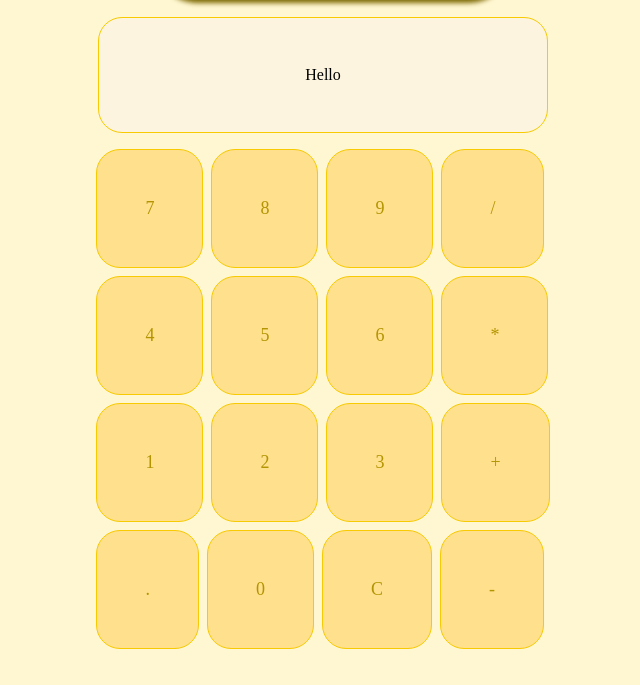
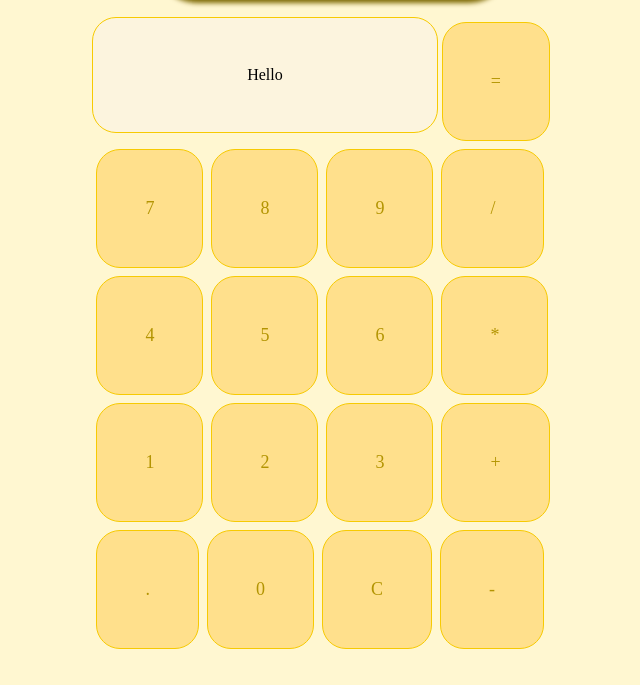
Before and after one commit to OmarAliOfficial/calculator, a plain HTML site: page index.html in a window 1280 px wide. Shown: the part 166-851 px from the top of the page, without its empty margins (317-957 px from the left). Drawn offline with Linux system fonts and the light colour scheme.

Commit message:
Updated equals button

```diff
--- a/index.html
+++ b/index.html
@@ -9,7 +9,10 @@
 </head>
 <body>
     <div class="title">Calculator</div>
-    <div class="top">Hello</div>
+    <div class="top">
+        <div class="screen">Hello</div>
+        <div class="item">=</div>
+    </div>
     <div class="bottom">
         <div class="r">
             <div class="item">7</div>
--- a/styles.css
+++ b/styles.css
@@ -45,7 +45,19 @@ body{
 }
 
 .top{
-    padding: 48px 206px;
+    /* padding: 48px 154px;
+    border: 1px solid #f7ca02;
+    border-radius: 24px;
+    margin-bottom: 12px;
+    background-color: #fcf4de; */
+
+    display: flex;
+    align-items: center;
+    justify-content: space-between;
+}
+
+.screen{
+    padding: 48px 154px;
     border: 1px solid #f7ca02;
     border-radius: 24px;
     margin-bottom: 12px;
```
